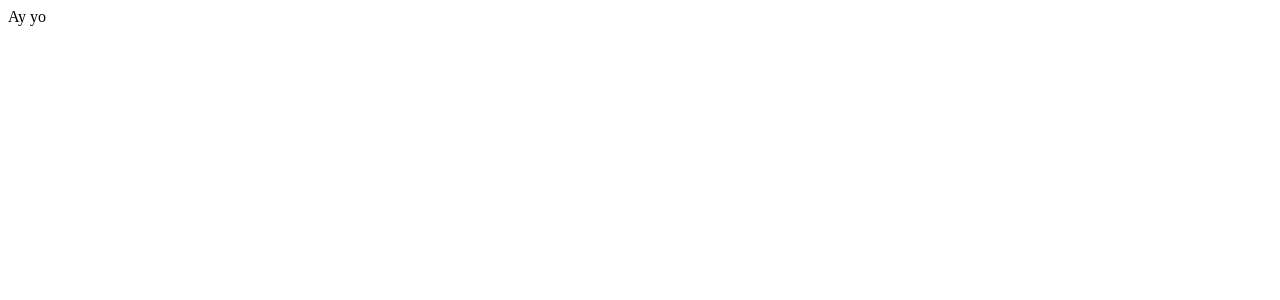
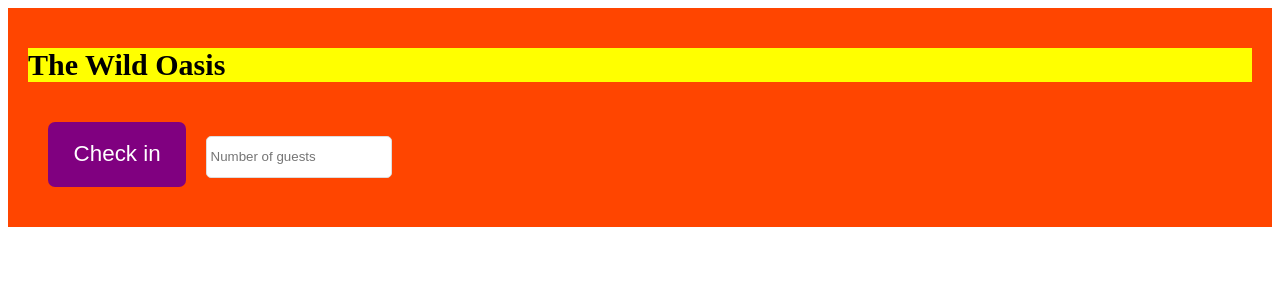
Before and after one commit to Mu-Desu/the-wild-oasis, a React (Vite) app: page / in a window 1280 px wide. Shown: the top 300 px of the page. Built offline with nearby package versions, Linux system fonts and the light colour scheme.

Commit message:
installed styled components

```diff
--- a/package.json
+++ b/package.json
@@ -11,7 +11,8 @@
   },
   "dependencies": {
     "react": "^18.2.0",
-    "react-dom": "^18.2.0"
+    "react-dom": "^18.2.0",
+    "styled-components": "^6.0.7"
   },
   "devDependencies": {
     "@types/react": "^18.2.15",
--- a/src/App.jsx
+++ b/src/App.jsx
@@ -1,5 +1,43 @@
+import styled from "styled-components";
+
+const H1 = styled.h1`
+  font-size: 30px;
+  font-weight: 600;
+  background-color: yellow;
+`;
+
+const Button = styled.button`
+  font-size: 1.4rem;
+  padding: 1.2rem 1.6rem;
+  font-weight: 500;
+  border: none;
+  border-radius: 7px;
+  background-color: purple;
+  color: white;
+  cursor: pointer;
+  margin: 20px;
+`;
+
+const Input = styled.input`
+  border: 1px solid #ddd;
+  border-radius: 5px;
+  padding: 0.8rem 0.2rem;
+`;
+
+const StyledApp = styled.main`
+  background-color: orangered;
+  padding: 20px;
+`;
+
 function App() {
-  return <div>Ay yo</div>;
+  return (
+    <StyledApp>
+      <H1>The Wild Oasis</H1>
+      <Button>Check in</Button>
+
+      <Input type="number" placeholder="Number of guests" />
+    </StyledApp>
+  );
 }
 
 export default App;
```
Also changed, not shown: 1 other file (tests, documents, lock files or other folders).
